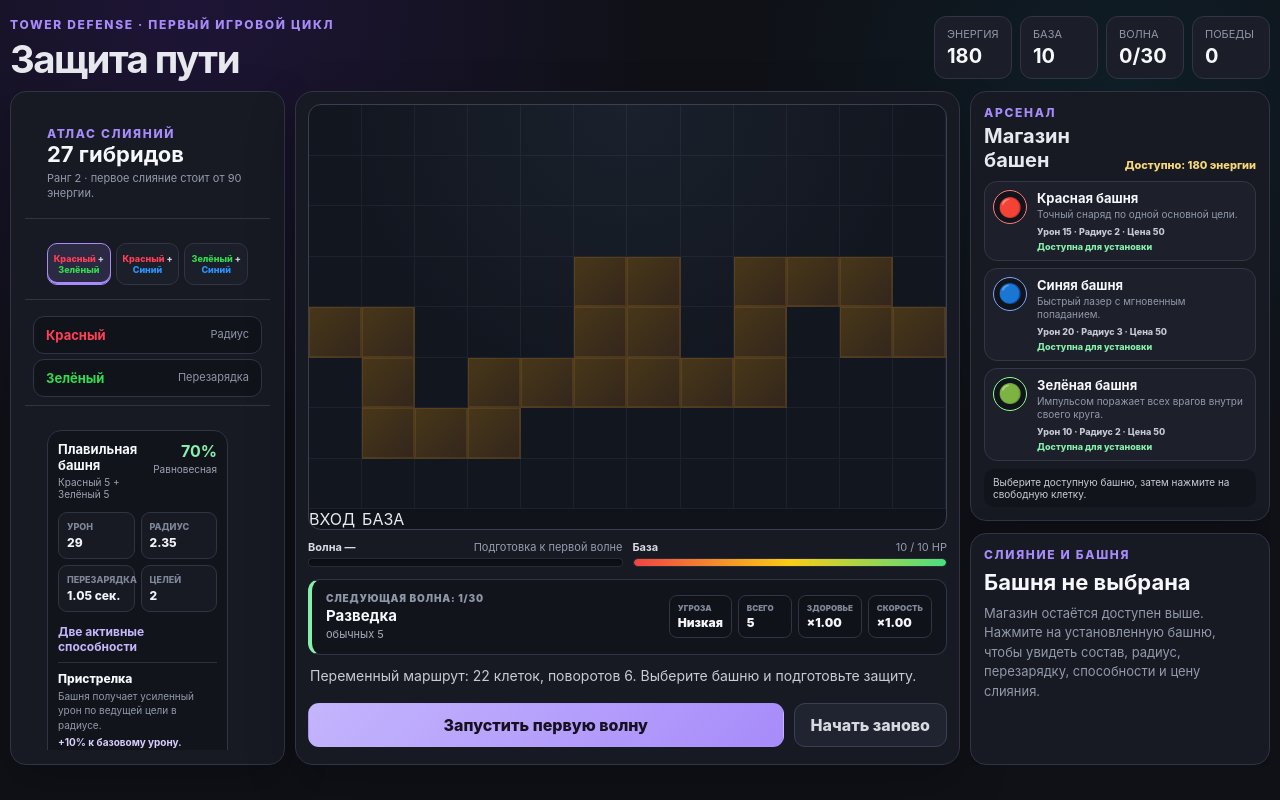
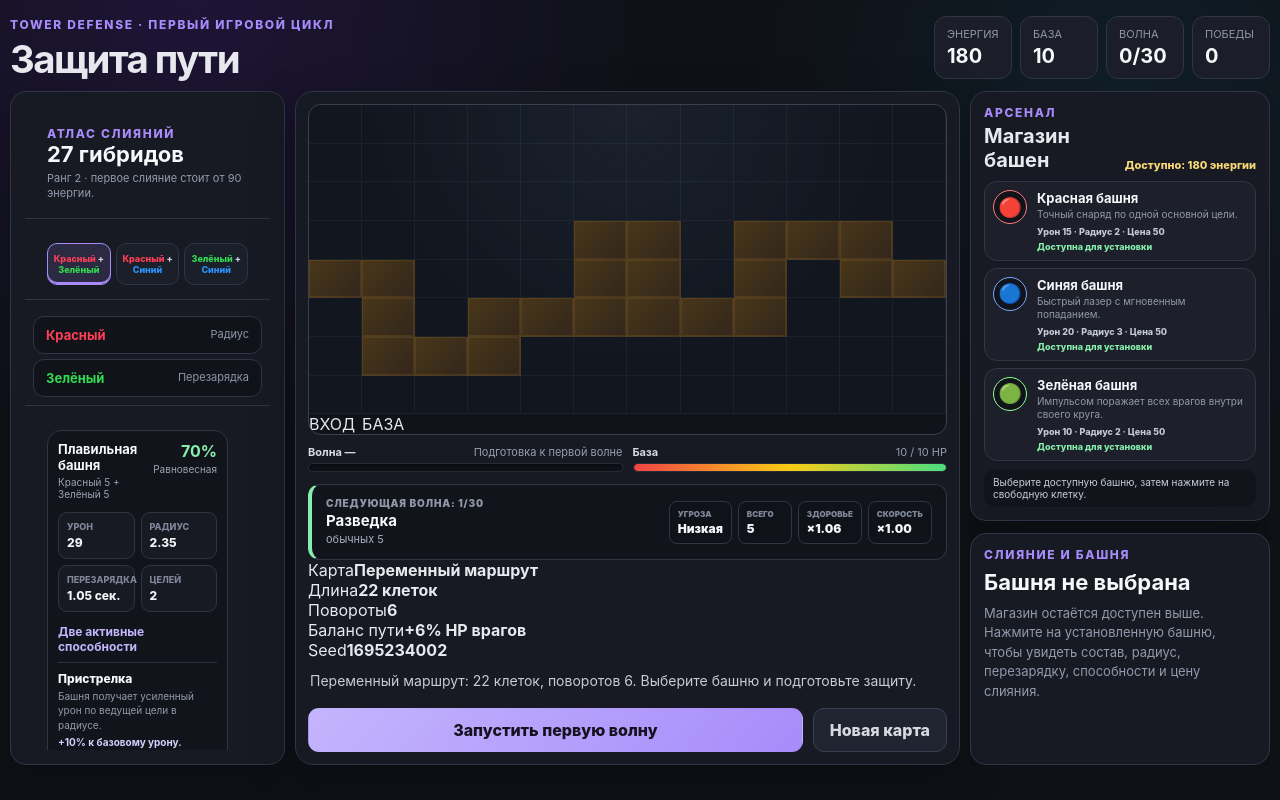
Before and after one commit to sunpole/tower_defense, a React (Vite) app: page / in a window 1280 px wide. Built offline with nearby package versions, Linux system fonts and the light colour scheme.

Commit message:
Показывать маршрут и боссовую угрозу до волны

```diff
--- a/src/components/BattleControls.tsx
+++ b/src/components/BattleControls.tsx
@@ -19,12 +19,20 @@ export function BattleControls({ state, dispatch }: BattleControlsProps) {
   const plan = getWavePlan(previewWave);
   const remainingEnemies = state.enemies.length + state.spawnRemaining;
   const isFinalState = state.status === 'victory' || state.status === 'defeat';
+  const routeThreatPercent = Math.round((state.routeThreatMultiplier - 1) * 100);
+  const routeThreatLabel = routeThreatPercent === 0
+    ? 'без поправки'
+    : routeThreatPercent > 0
+      ? `+${routeThreatPercent}% HP врагов`
+      : `${routeThreatPercent}% HP врагов`;
 
   return (
     <>
       {!isFinalState && (
         <section
-          className={`wave-preview wave-preview--${plan.threat.toLowerCase()}`}
+          className={`wave-preview wave-preview--${plan.threat.toLowerCase()}${
+            plan.bossKind !== 'none' ? ' wave-preview--boss' : ''
+          }`}
           aria-label="Информация о волне"
         >
           <div>
@@ -35,6 +43,13 @@ export function BattleControls({ state, dispatch }: BattleControlsProps) {
             </span>
             <strong>{plan.label}</strong>
             <small>{formatWaveComposition(plan)}</small>
+            {plan.bossKind !== 'none' && (
+              <b className={`boss-warning boss-warning--${plan.bossKind}`}>
+                {plan.bossKind === 'boss'
+                  ? 'Большой босс: 5 урона базе при прорыве'
+                  : 'Мини-босс: 3 урона базе при прорыве'}
+              </b>
+            )}
           </div>
           <dl>
             <div>
@@ -47,7 +62,7 @@ export function BattleControls({ state, dispatch }: BattleControlsProps) {
             </div>
             <div>
               <dt>Здоровье</dt>
-              <dd>×{plan.hpMultiplier.toFixed(2)}</dd>
+              <dd>×{(plan.hpMultiplier * state.routeThreatMultiplier).toFixed(2)}</dd>
             </div>
             <div>
               <dt>Скорость</dt>
@@ -56,6 +71,29 @@ export function BattleControls({ state, dispatch }: BattleControlsProps) {
           </dl>
         </section>
       )}
+
+      <section className="route-summary" aria-label="Параметры текущего маршрута">
+        <div>
+          <span>Карта</span>
+          <strong>{state.routeLabel}</strong>
+        </div>
+        <div>
+          <span>Длина</span>
+          <strong>{state.routeLength} клеток</strong>
+        </div>
+        <div>
+          <span>Повороты</span>
+          <strong>{state.routeTurns}</strong>
+        </div>
+        <div>
+          <span>Баланс пути</span>
+          <strong>{routeThreatLabel}</strong>
+        </div>
+        <div>
+          <span>Seed</span>
+          <strong>{state.routeSeed}</strong>
+        </div>
+      </section>
 
       <div className={`battle-message battle-message--${state.status}`}>
         {state.message}
@@ -82,7 +120,7 @@ export function BattleControls({ state, dispatch }: BattleControlsProps) {
           onClick={() => dispatch({ type: 'RESET' })}
           type="button"
         >
-          Начать заново
+          Новая карта
         </button>
       </div>
     </>
```
